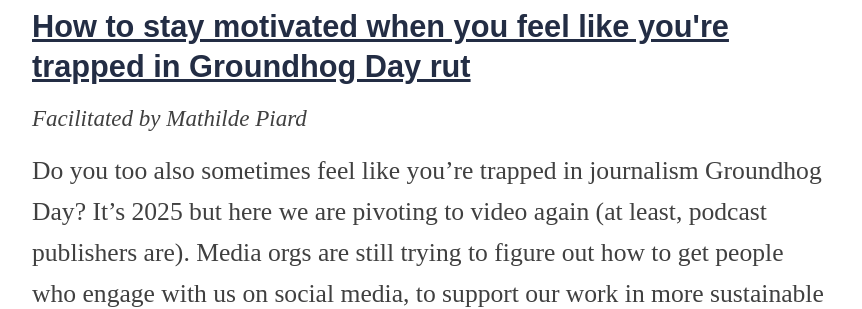
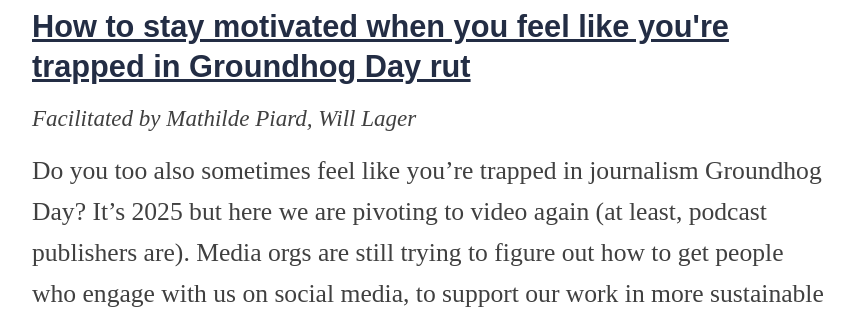
Before and after one commit to OpenNews/srccon-2025, a Jekyll site: the page built from program.md, in a window 1280 px wide and 900 px high, scrolled down 10549 px. Shown: the part 155-464 px from the top of the window, without its empty margins (208-1070 px from the left). Built offline with Jekyll 4.4.1, drawn with Linux system fonts in a browser that asks for light colours; nearby versions of some CDN libraries; some web fonts are replaced.

Commit message:
update program and insert line breaks

```diff
--- a/_data/sessions.yml
+++ b/_data/sessions.yml
@@ -110,7 +110,7 @@
     {
         "id": "groundhog-day-motivation",
         "title": "How to stay motivated when you feel like you're trapped in Groundhog Day rut",
-        "facilitators": "Mathilde Piard",
+        "facilitators": "Mathilde Piard, Will Lager",
         "description": "Do you too also sometimes feel like you're trapped in journalism Groundhog Day? It's 2025 but here we are pivoting to video again (at least, podcast publishers are). Media orgs are still trying to figure out how to get people who engage with us on social media, to support our work in more sustainable ways (financially speaking). It's still incredibly hard to make local journalism viable. Every week, we hear about fresh layoffs happening.
 
         \nThis is a discussion for people who feel like this (and maybe even folks who don't!), to brainstorm tools to confront and address these feelings, so we can feel like we're still able to make meaningful impact and can remain involved in mission driven work. Maybe the issues we're facing now are more unique and different from their previous iterations than we think? Maybe we've made more progress than we've realized? Maybe we just need better tools to combat burnout and find work-life balance? Join us to help us figure it out."
```
